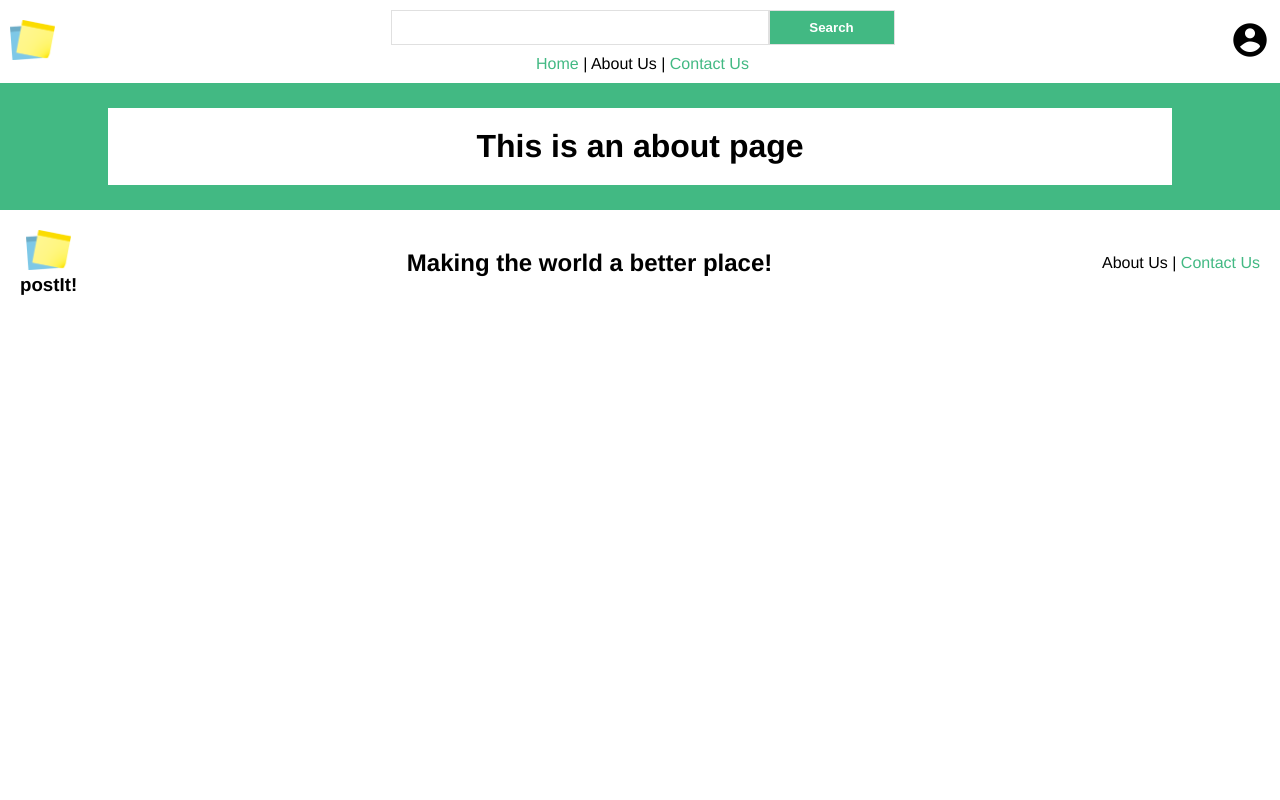
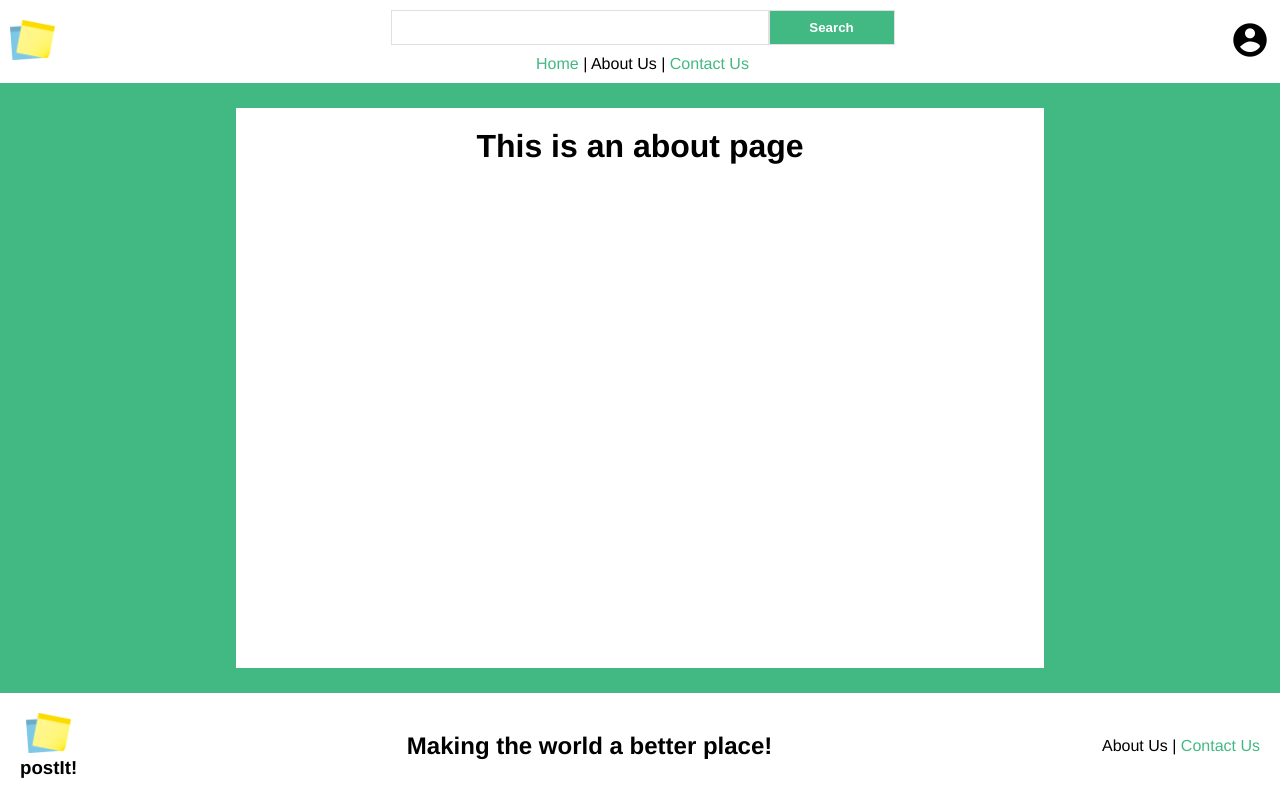
Before and after one commit to kaurvali/wadev_hw3, a Vue app: page /about in a window 1280 px wide. Built offline with nearby package versions, Linux system fonts and the light colour scheme.

Commit message:
Add sticky footer

```diff
--- a/src/App.vue
+++ b/src/App.vue
@@ -37,12 +37,14 @@ export default {
     padding-top: 25px;
     padding-bottom: 25px;
     background: #42b983;
+    min-height: calc(100vh - 250px);
 
     .center-area {
       background: white;
-      width: 80%;
+      width: 60%;
       padding: 20px;
       margin: auto;
+      min-height: calc(100vh - 280px);
     }
   }
 }
--- a/src/components/Header.vue
+++ b/src/components/Header.vue
@@ -34,7 +34,6 @@ export default {
 <style scoped lang="scss">
 .wrapper {
   padding: 10px;
-  position: sticky;
   top: 0;
 
   .header {
```
